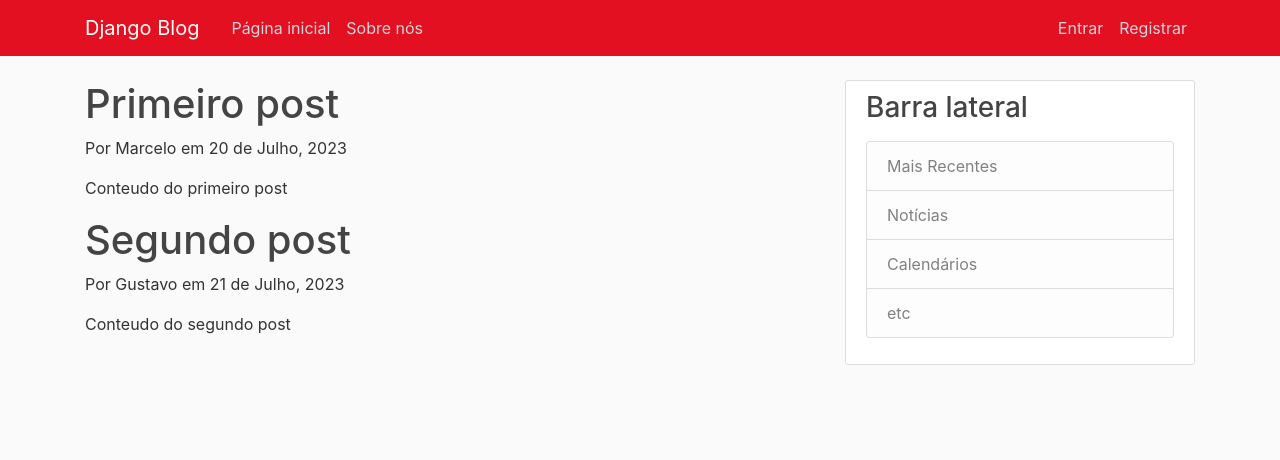
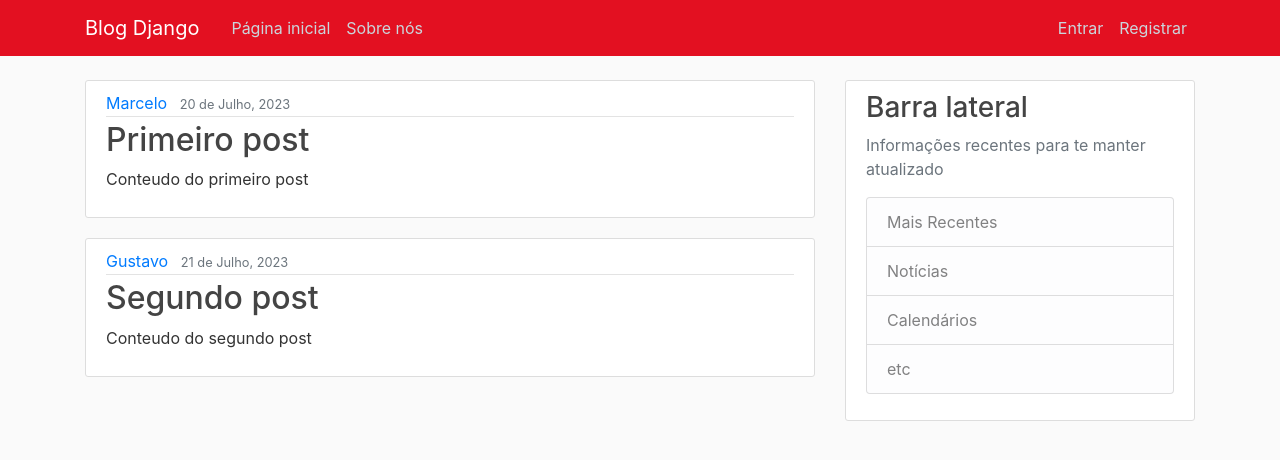
Before and after one commit to andreygrigol/DjangoBlog, a Django app: page / in a window 1280 px wide. Shown: the top 460 px of the page. Run offline with Django 4.2, Linux system fonts and the light colour scheme; some libraries are stand-ins or nearby versions.

Commit message:
Estilização

```diff
--- a/blog/templates/blog/base.html
+++ b/blog/templates/blog/base.html
@@ -22,7 +22,7 @@
     <header class="site-header">
       <nav class="navbar navbar-expand-md navbar-dark bg-steel fixed-top">
         <div class="container">
-          <a class="navbar-brand mr-4" href="/">Django Blog</a>
+          <a class="navbar-brand mr-4" href="/">Blog Django</a>
           <button class="navbar-toggler" type="button" data-toggle="collapse" data-target="#navbarToggle" aria-controls="navbarToggle" aria-expanded="false" aria-label="Toggle navigation">
           <span class="navbar-toggler-icon"></span>
           </button>
@@ -48,7 +48,7 @@
         <div class="col-md-4">
           <div class="content-section">
             <h3>Barra lateral</h3>
-            <p class='text-muted'>
+            <p class='text-muted'>Informações recentes para te manter atualizado
               <ul class="list-group">
                 <li class="list-group-item list-group-item-light">Mais Recentes</li>
                 <li class="list-group-item list-group-item-light">Notícias</li>
--- a/blog/templates/blog/home.html
+++ b/blog/templates/blog/home.html
@@ -1,8 +1,15 @@
 {% extends "blog/base.html" %}
 {% block content %}
     {% for post in posts %}
-        <h1>{{ post.titulo }}</h1>
-        <p>Por {{ post.autor }} em {{ post.data }}</p>
-        <p>{{ post.conteudo }}</p>
+        <article class="media content-section">
+          <div class="media-body">
+            <div class="article-metadata">
+              <a class="mr-2" href="#">{{ post.autor }}</a>
+              <small class="text-muted">{{ post.data }}</small>
+            </div>
+            <h2><a class="article-title" href="#">{{ post.titulo }}</a></h2>
+            <p class="article-content">{{ post.conteudo }}</p>
+          </div>
+        </article>
     {% endfor %}
 {% endblock content %}
```
